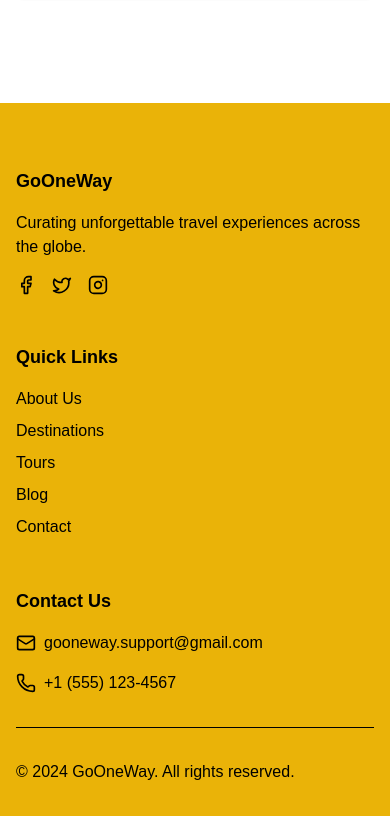
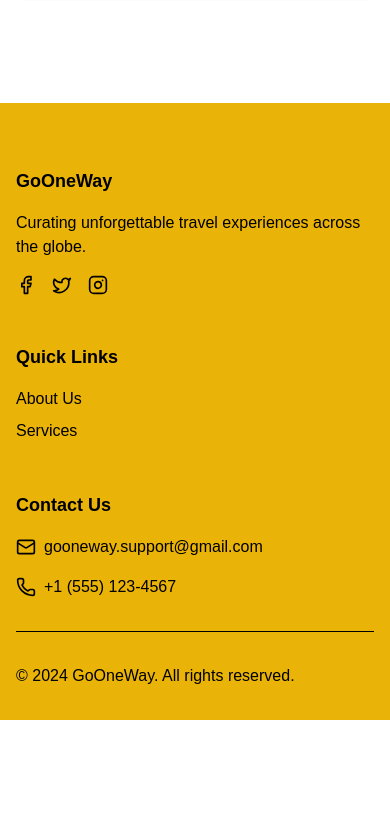
Before and after one commit to meetmakwana7396/gayatri-tourism, a Next.js app: page / in a window 390 px wide. Shown: the part 8446-9262 px from the top of the page. After the commit the page ends 9166 px from the top, so only its background shows below. Built offline with nearby package versions, Linux system fonts and the light colour scheme; a web font is replaced by a local one.

Commit message:
footer changes

```diff
--- a/app/layout.tsx
+++ b/app/layout.tsx
@@ -6,6 +6,7 @@ import { Parkinsans } from "next/font/google";
 const parkinSans = Parkinsans({
   subsets: ["latin"],
   // weight: ["400", "700"],
+  display: "swap",
 });
 
 export const metadata: Metadata = {
--- a/components/layout/Footer.tsx
+++ b/components/layout/Footer.tsx
@@ -16,10 +16,8 @@ const socialLinks = [
 
 const quickLinks = [
   { label: "About Us", href: "#about-us" },
-  { label: "Destinations", href: "#" },
-  { label: "Tours", href: "#" },
-  { label: "Blog", href: "#" },
-  { label: "Contact", href: "#" },
+  { label: "Services", href: "#services" },
+
 ];
 
 export default function Footer() {
@@ -37,13 +35,13 @@ export default function Footer() {
               {socialLinks.map((social, index) => {
                 const Icon = social.icon;
                 return (
-                  <a
+                  <Link
                     key={index}
                     href={social.href}
                     className="text-black hover:text-primary transition-colors"
                   >
                     <Icon className="h-5 w-5" />
-                  </a>
+                  </Link>
                 );
               })}
             </div>
--- a/components/sections/service-section.tsx
+++ b/components/sections/service-section.tsx
@@ -42,7 +42,7 @@ const ServiceSection = () => {
   ];
 
   return (
-    <section className="sm:py-20 py-14 bg-gray-50">
+    <section className="sm:py-20 py-14 bg-gray-50" id="#services">
       <div className="items-center container space-y-10">
         <h2 className="sm:font-bold font-semibold text-4xl">
           Our{" "}
```
